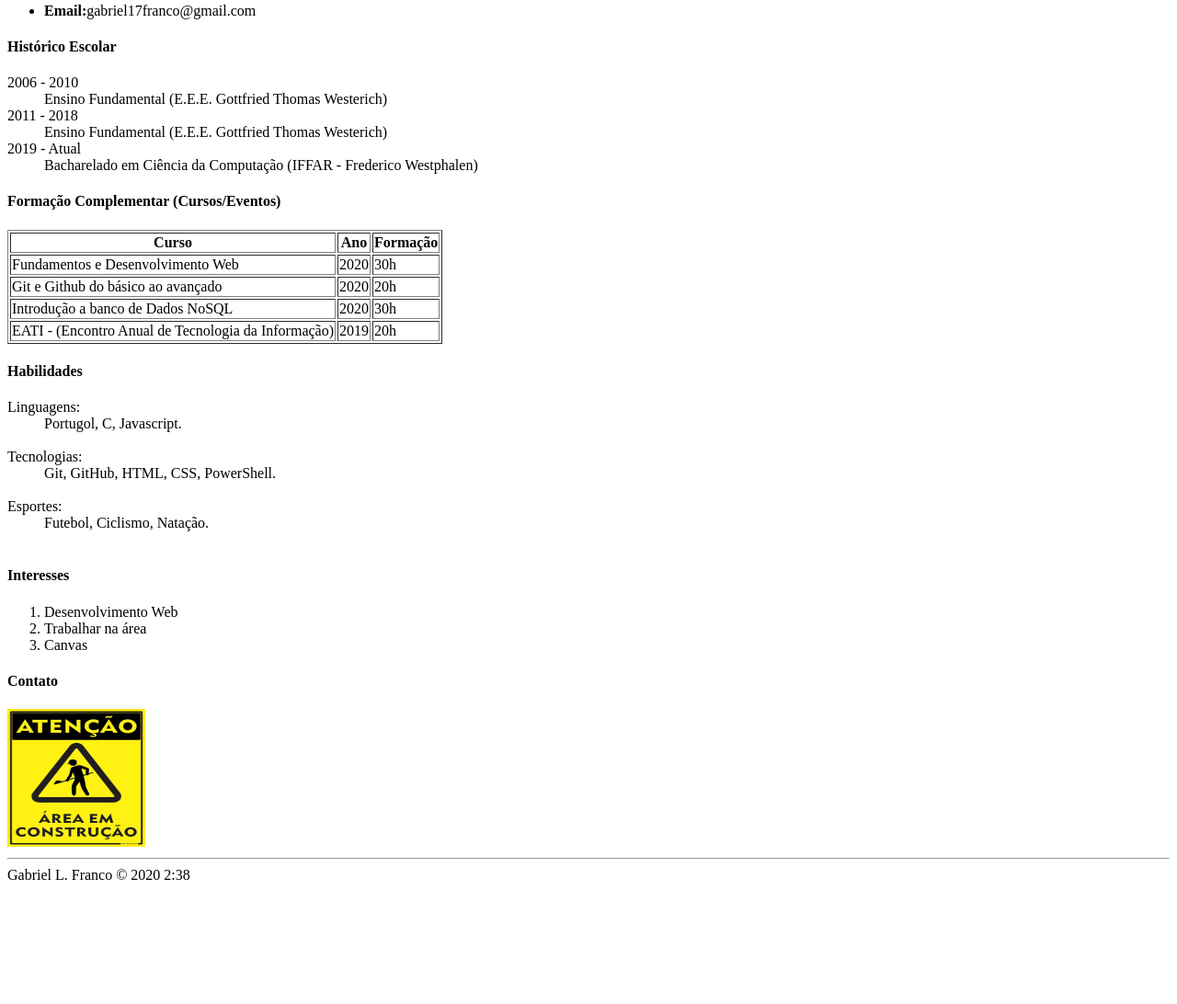
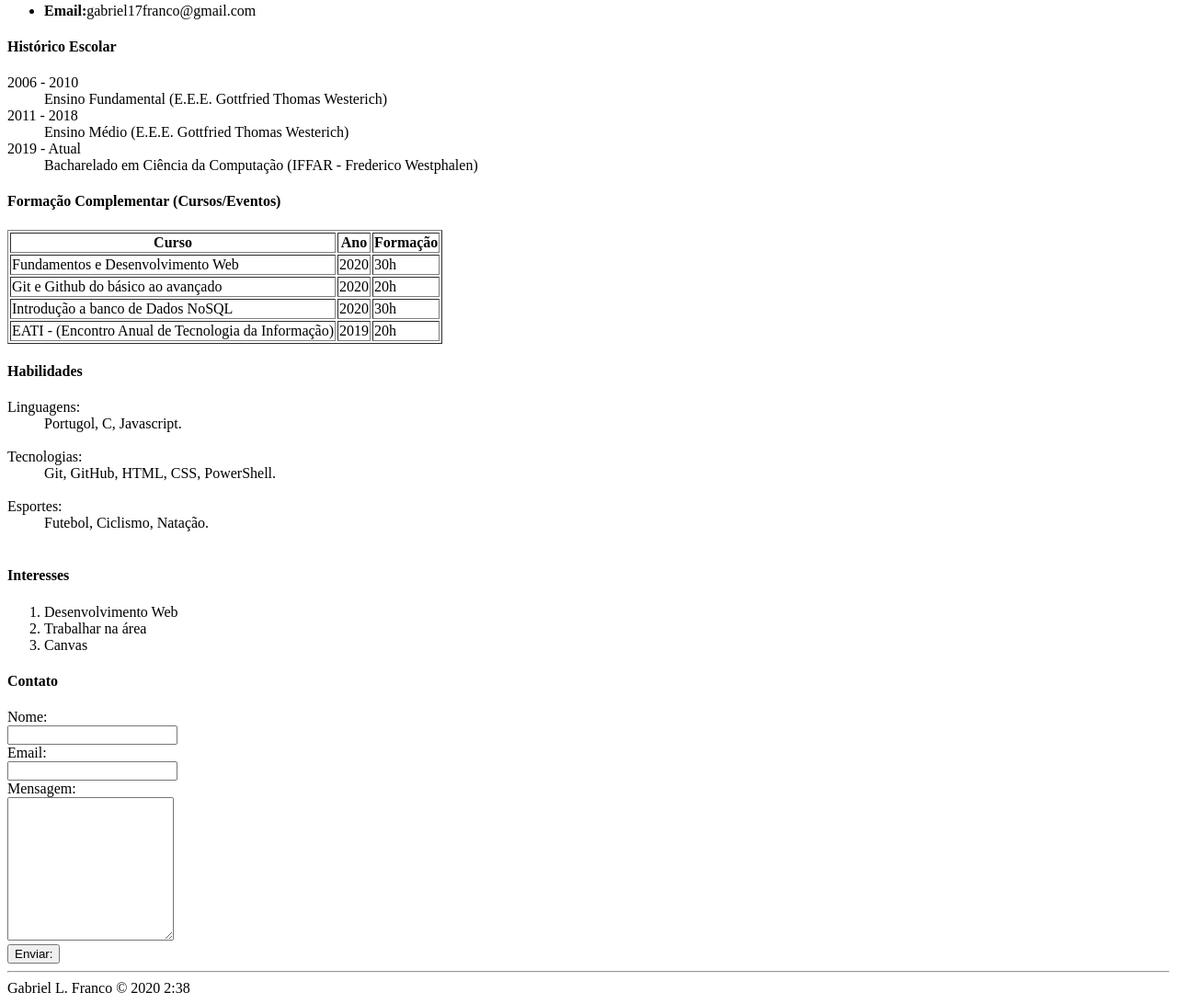
Before and after one commit to gabriel17franco/curso_intro_web, a plain HTML site: page quarta_aula/index.html in a window 1280 px wide. Shown: the part 760-1852 px from the top of the page at 92% size. Before the commit the page ends 1729 px from the top, so only its background shows below. Drawn offline with Linux system fonts and the light colour scheme.

Commit message:
quinta aula

```diff
--- a/quarta_aula/index.html
+++ b/quarta_aula/index.html
@@ -3,14 +3,14 @@
 <head>
     <meta charset="UTF-8">
     <meta name="viewport" content="width=device-width, initial-scale=1.0">
-    <title>Pagina pessoal do Gabriel</title>
+    <title>Página pessoal do Gabriel</title>
 <script src="./index.js"></script>
 </head>
 <body onload="info()">
     <img src="./imagens/minha_foto.jpg" width="200" weidth ="141" altv="Foto de perfil">
     <div id = "cabecalho">
     <div id="nome">Gabriel L. Franco</div>
-        <p>Me chamo Gabriel, e estou cursando Ciências da Computação no Instituto Federal Farroupilha Campus Frederico
+        <p>Me chamo Gabriel, e estou cursando Ciência da Computação no Instituto Federal Farroupilha Campus Frederico
             Westphalen,<br>curto bastante apredender coisas novas, pratico vários esportes e gosto de assistir
             filmes e séries.</p>
             <ul>
@@ -88,7 +88,7 @@
             <dd>Ensino Fundamental (E.E.E. Gottfried Thomas Westerich)</dd>
 
             <dt>2011 - 2018</dt>
-            <dd>Ensino Fundamental (E.E.E. Gottfried Thomas Westerich)</dd>
+            <dd>Ensino Médio (E.E.E. Gottfried Thomas Westerich)</dd>
 
             <dt>2019 - Atual</dt>
             <dd>Bacharelado em Ciência da Computação (IFFAR - Frederico Westphalen)</dd>
@@ -144,7 +144,16 @@
 
     <section id= "contato">
         <h4>Contato</h4>
-            <img src="./imagens/obras.png" alt="obras" width="150px" height="150px">
+            <form action="http://inf.fw.iffarroupilha.edu.br/~bruno/form/formulario.php" method="POST">
+                <label for="nome"> Nome: </label><br>
+                <input type="text" name="nome" id="nome"><br>
+                <label for="email"> Email: </label><br>
+                <input type="text" name="email" id="email"><br>
+                <label for="mensagem"> Mensagem: </label><br>
+                <textarea name="mensagem" id="mensagem" rows="10"></textarea><br>
+                <input type="hidden" name="sendto" value="gabriel17franco@gmail.com">
+                <button type="submit">Enviar: </button>
+            </form>
     </section>
 </div>
 </div>
```
Also changed, not shown: quarta_aula/index.js (line endings or trailing spaces).
